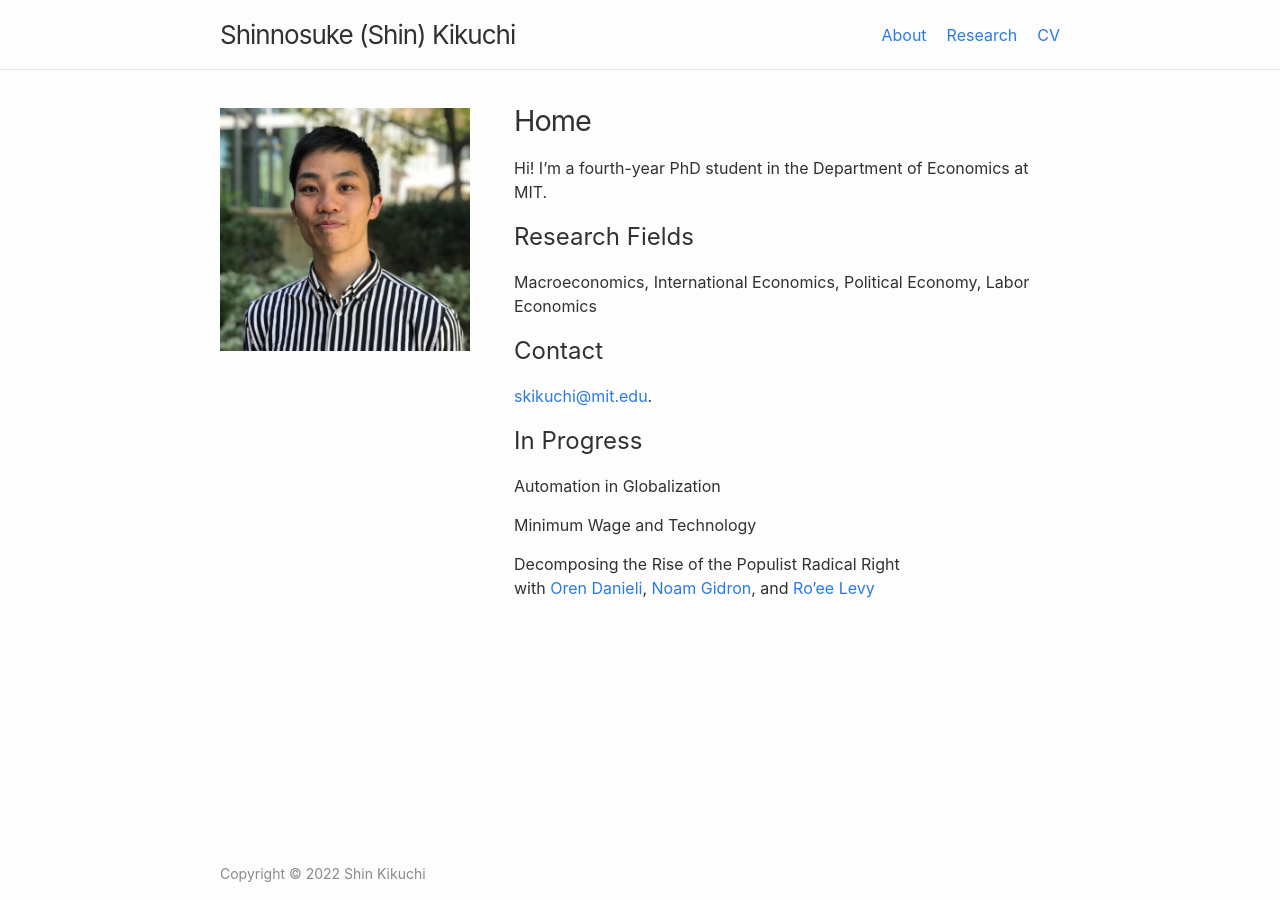
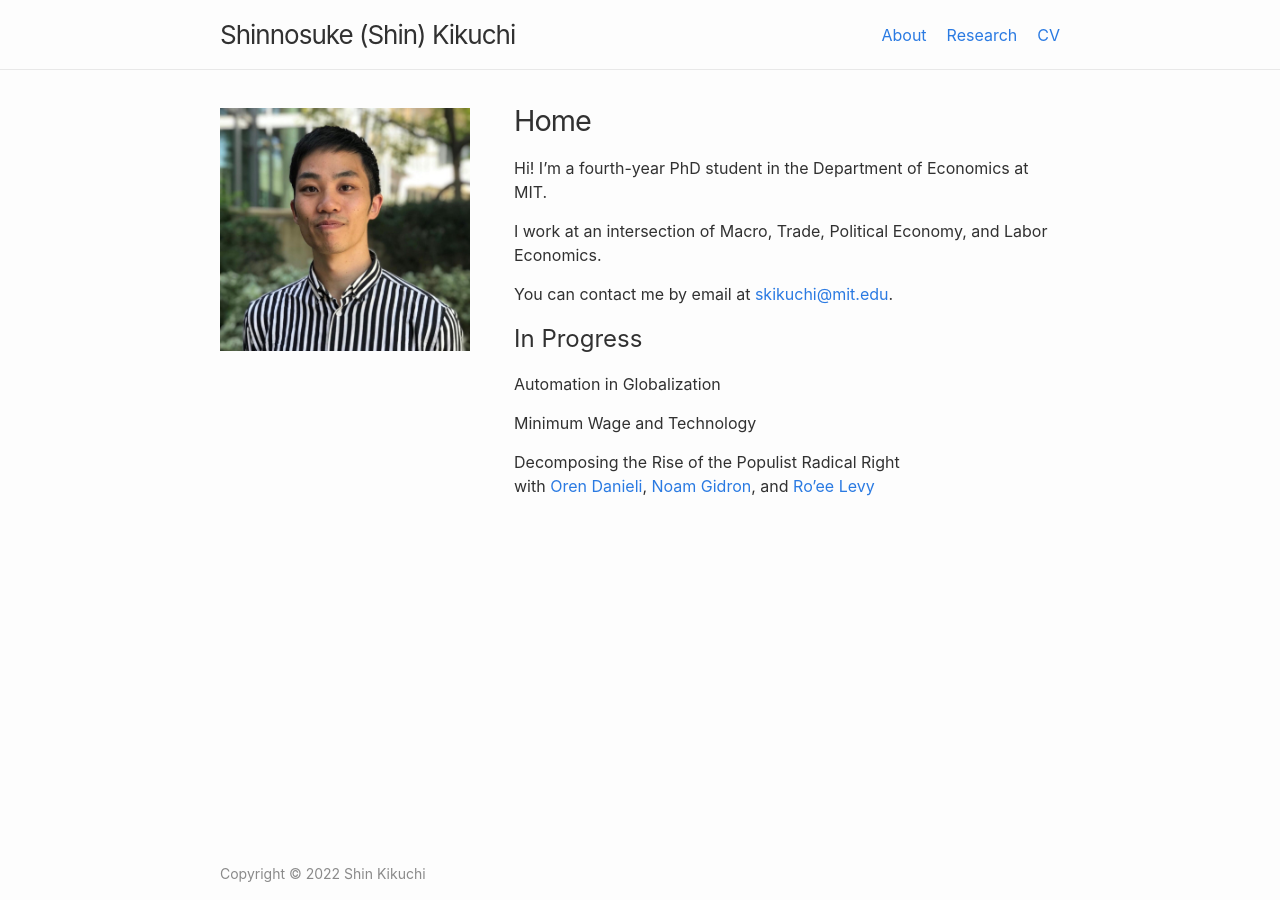
Before and after one commit to shinnkikuchi/shinnkikuchi.github.io, a Jekyll site: the page built from index.md, in a window 1280 px wide. Built offline with Jekyll 4.4.1, drawn with Linux system fonts in a browser that asks for light colours.

Commit message:
Update index.md

```diff
--- a/index.md
+++ b/index.md
@@ -8,11 +8,9 @@ title: Home
 
 Hi! I'm a fourth-year PhD student in the Department of Economics at MIT.
 
-## Research Fields
-Macroeconomics, International Economics, Political Economy, Labor Economics
+I work at an intersection of Macro, Trade, Political Economy, and Labor Economics.
 
-## Contact
-[skikuchi@mit.edu](mailto:skikuchi@mit.edu).
+You can contact me by email at [skikuchi@mit.edu](mailto:skikuchi@mit.edu).
 
 ## In Progress
 
```
